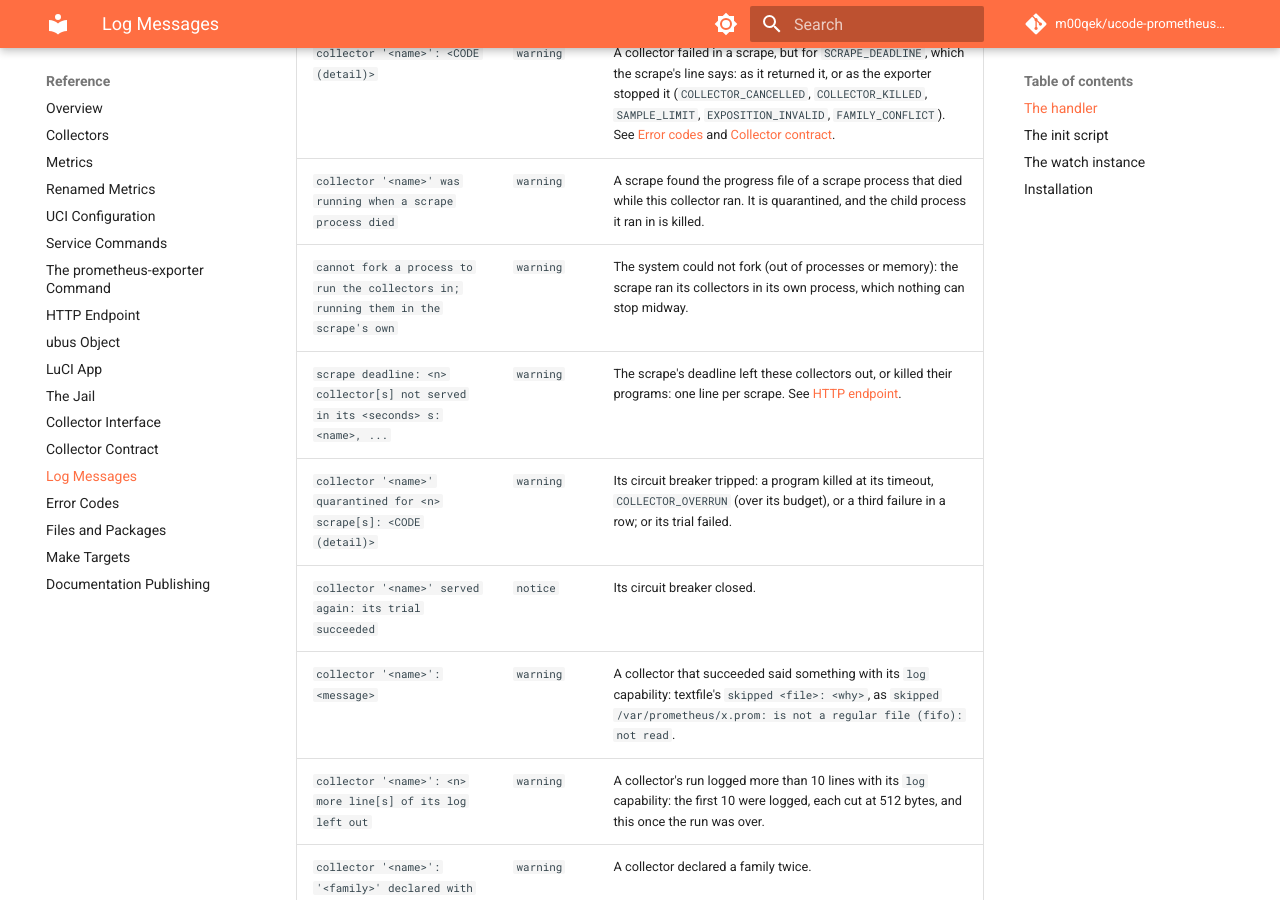
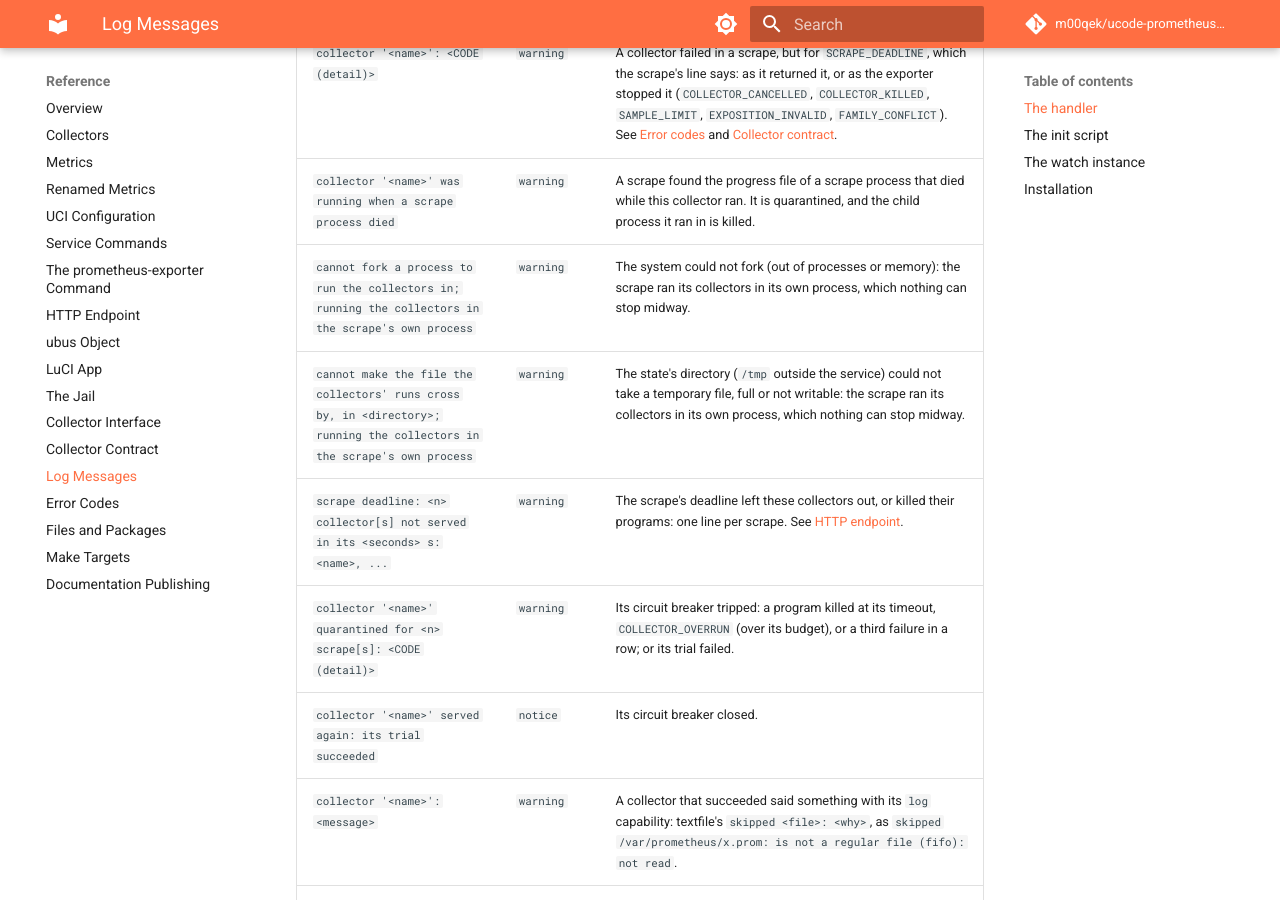
Before and after one commit to m00qek/ucode-prometheus-exporter, an MkDocs documentation site: the page built from docs/reference/log-messages.md, in a window 1280 px wide and 900 px high, scrolled down 1355 px. Built offline with MkDocs 1.6.1 and Material for MkDocs 9.7.7, drawn with Linux system fonts in a browser that asks for light colours; comment, search, counter and statistics services are not loaded.

Commit message:
Say which fallback a scrape took: no fork, or no file for the runs
When mkstemp failed, the log said the scrape could not fork. Each
failure now says its own, and both say the collectors ran in the scrape's
own process.

```diff
--- a/docs/reference/log-messages.md
+++ b/docs/reference/log-messages.md
@@ -26,7 +26,8 @@ Logged by uhttpd's handler, with the pid of the uhttpd process.
 | `/var/run/prometheus-exporter/uhttpd.conf is not one line of a user and a hash for /metrics: every request is denied` | `err` | Basic auth's file is there, and wrong. |
 | `collector '<name>': <CODE (detail)>` | `warning` | A collector failed in a scrape, but for `SCRAPE_DEADLINE`, which the scrape's line says: as it returned it, or as the exporter stopped it (`COLLECTOR_CANCELLED`, `COLLECTOR_KILLED`, `SAMPLE_LIMIT`, `EXPOSITION_INVALID`, `FAMILY_CONFLICT`). See [Error codes](error-codes.md) and [Collector contract](collector-contract.md). |
 | `collector '<name>' was running when a scrape process died` | `warning` | A scrape found the progress file of a scrape process that died while this collector ran. It is quarantined, and the child process it ran in is killed. |
-| `cannot fork a process to run the collectors in; running them in the scrape's own` | `warning` | The system could not fork (out of processes or memory): the scrape ran its collectors in its own process, which nothing can stop midway. |
+| `cannot fork a process to run the collectors in; running the collectors in the scrape's own process` | `warning` | The system could not fork (out of processes or memory): the scrape ran its collectors in its own process, which nothing can stop midway. |
+| `cannot make the file the collectors' runs cross by, in <directory>; running the collectors in the scrape's own process` | `warning` | The state's directory (`/tmp` outside the service) could not take a temporary file, full or not writable: the scrape ran its collectors in its own process, which nothing can stop midway. |
 | `scrape deadline: <n> collector[s] not served in its <seconds> s: <name>, ...` | `warning` | The scrape's deadline left these collectors out, or killed their programs: one line per scrape. See [HTTP endpoint](http.md#deadline). |
 | `collector '<name>' quarantined for <n> scrape[s]: <CODE (detail)>` | `warning` | Its circuit breaker tripped: a program killed at its timeout, `COLLECTOR_OVERRUN` (over its budget), or a third failure in a row; or its trial failed. |
 | `collector '<name>' served again: its trial succeeded` | `notice` | Its circuit breaker closed. |
```
Also changed, not shown: CHANGELOG.md (+1 -0 lines), 2 other files.
